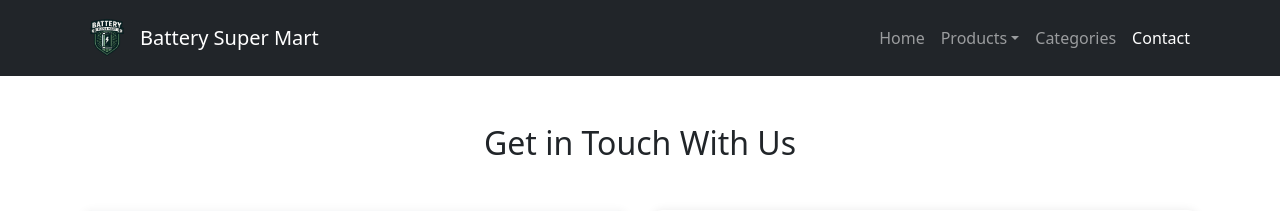
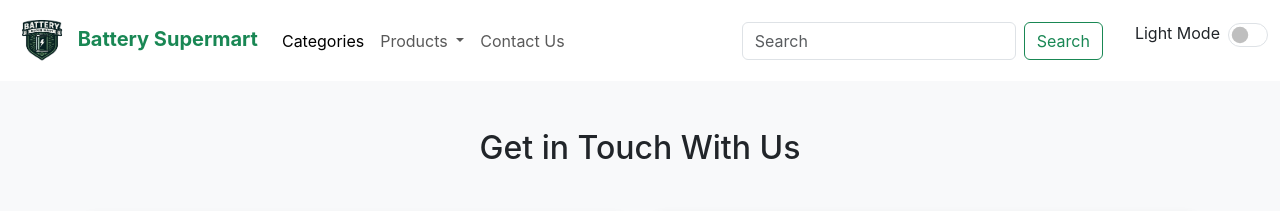
Before and after one commit to vidhiisaxena/Battery-Super-Mart, a Django app: page /contact/ in a window 1280 px wide. Shown: the top 211 px of the page. Run offline with Django 5.2, Linux system fonts and the light colour scheme.

Commit message:
added dark/ light mode toggle

```diff
--- a/battery_supermart/store/static/main.css
+++ b/battery_supermart/store/static/main.css
@@ -1,6 +1,6 @@
 body{
     font-family:"Inter", sans-serif;
-    background-color: #f8f9fa !important;
+    background-color: #f8f9fa;
 }
 .whatsapp-btn {
     position: fixed;
@@ -72,3 +72,67 @@ body{
   font-size: 1.05rem;
   line-height: 1.7;
 }
+
+/* Light Mode Styles */
+.light-mode {
+  background-color: #f8f9fa; /* Light gray */
+  color: #212529;
+}
+
+.light-mode .navbar {
+  background-color: #ffffff;
+  color: #212529;
+}
+
+.light-mode .card {
+  background-color: #ffffff;
+  color: #212529;
+}
+
+/* Dark Mode Styles */
+.dark-mode {
+  background-color: #121212; /* Dark background */
+  color: #f8f9fa;
+}
+
+.dark-mode .navbar {
+  background-color: #1f1f1f;
+  color: #f8f9fa;
+}
+
+.dark-mode .navbar a,
+.dark-mode .nav-link {
+  color: #f8f9fa !important;
+}
+
+.dark-mode .card {
+  background-color: #1e1e1e;
+  color: #f8f9fa;
+}
+
+
+.navbar .form-check {
+  display: flex;
+  align-items: center;
+  color: inherit;
+}
+
+.form-check-input.custom-switch {
+  width: 2.5em;
+  height: 1.5em;
+  cursor: pointer;
+  transition: box-shadow 0.3s ease-in-out;
+}
+.form-check-input.custom-switch {
+  transition: background-color 0.3s ease, box-shadow 0.3s ease;
+}
+.form-check-input.custom-switch:checked {
+  background-color: #28a745;
+  border-color: #28a745;
+  box-shadow: 0 0 10px 3px rgba(40, 167, 69, 0.5);
+}
+
+
+.form-check-input.custom-switch:focus {
+  box-shadow: 0 0 10px 3px rgba(40, 167, 69, 0.5);
+}
--- a/battery_supermart/store/templates/contact.html
+++ b/battery_supermart/store/templates/contact.html
@@ -6,6 +6,7 @@
   <title>Contact Us - Battery Supermart</title>
   <link rel="icon" type="image/x-icon" href="../static/img/Battery logo.png">
   <link href="https://cdn.jsdelivr.net/npm/bootstrap@5.3.3/dist/css/bootstrap.min.css" rel="stylesheet"/>
+  <link href="../static/main.css" rel="stylesheet">
   <style>
     .brand-logo {
       height: 50px;
@@ -43,34 +44,111 @@
     footer {
       background-color: #212529;
     }
+    /* Default Light Mode */
+  body.light-mode {
+    background-color: #f8f9fa;
+    color: #212529;
+  }
+
+  /* Dark Mode Styling */
+  body.dark-mode {
+    background-color: #1b2a2f;
+    color: #f8f9fa;
+  }
+
+  body.dark-mode .card,
+  body.dark-mode .navbar,
+  body.dark-mode .btn,
+  body.dark-mode .modal-content {
+    background-color: #243b42;
+    color: #f8f9fa;
+    border-color: #444;
+  }
+
+  body.dark-mode .btn-outline-light {
+    border-color: #f8f9fa;
+    color: #f8f9fa;
+  }
+  .dark-mode .form-container {
+  background-color: #1e1e1e !important; /* Dark card background */
+  color: #f8f9fa !important;
+  border: 1px solid #444; /* Optional */
+}
+
+/* DARK MODE STYLES */
+.dark-mode .form-section,
+.dark-mode .contact-card {
+  background-color: #1e1e1e !important;
+  color: #f8f9fa !important;
+  border: 1px solid #333;
+  border-radius: 10px;
+  padding: 20px;
+}
+
+.dark-mode .form-control {
+  background-color: #2a2a2a !important;
+  color: #f1f1f1 !important;
+  border: 1px solid #555 !important;
+}
+
+
+.dark-mode .form-control::placeholder {
+  color: #aaa;
+}
+
+
+.dark-mode .contact-card a {
+  color: #f8f9fa !important;
+}
+
   </style>
 </head>
-<body>
+<body class="light-mode" id="modeWrapper">
 
 <!-- Navbar -->
-<nav class="navbar navbar-expand-lg navbar-dark bg-dark sticky-top">
-  <div class="container">
-    <a class="navbar-brand d-flex align-items-center" href="./home.html">
-      <img src="../static/img/Battery logo.png" alt="Logo" class="brand-logo me-2"/>
-      Battery Super Mart
+<nav class="navbar navbar-expand-lg sticky-top">
+    <div class="container-fluid">
+        <a class="navbar-brand" href="./main.html">
+            <img src="../static/img/Battery logo.png" alt="Logo" width="60" height="55" class="d-inline-block">
+            <span class="fw-bolder text-success">Battery Supermart</span>
         </a>
-    <button class="navbar-toggler" type="button" data-bs-toggle="collapse" data-bs-target="#navbarNav">
+        <button class="navbar-toggler" type="button" data-bs-toggle="collapse" data-bs-target="#navbarSupportedContent" aria-controls="navbarSupportedContent" aria-expanded="false" aria-label="Toggle navigation">
         <span class="navbar-toggler-icon"></span>
         </button>
-    <div class="collapse navbar-collapse justify-content-end" id="navbarNav">
-      <ul class="navbar-nav">
-        <li class="nav-item"><a class="nav-link" href="./home.html">Home</a></li>
+        <div class="collapse navbar-collapse" id="navbarSupportedContent">
+        <ul class="navbar-nav me-auto mb-2 mb-lg-0">
+            <li class="nav-item">
+            <a class="nav-link active" aria-current="page" href="#batteryfinder">Categories</a>
+            </li>
             <li class="nav-item dropdown">
-          <a class="nav-link dropdown-toggle" href="#" role="button" data-bs-toggle="dropdown">Products</a>
+            <a class="nav-link dropdown-toggle" href="./products.html" role="button" data-bs-toggle="dropdown" aria-expanded="false">
+                Products
+            </a>
             <ul class="dropdown-menu">
-            <li><a class="dropdown-item" href="#">All Products</a></li>
-            <li><a class="dropdown-item" href="#">Best Sellers</a></li>
-            <li><a class="dropdown-item" href="#">Shop by Brand</a></li>
-            <li><a class="dropdown-item" href="#">Shop by Category</a></li>
+                <li><a class="dropdown-item" href="#BestSeller">Best Seller</a></li>
+                <li><a class="dropdown-item" href="#CarModel">Shop by Car Model</a></li>
+                <li><a class="dropdown-item" href="#by-brand">Shop by Brand</a></li>
             </ul>
             </li>
-        <li class="nav-item"><a class="nav-link" href="#">Categories</a></li>
-        <li class="nav-item"><a class="nav-link active" href="./contact.html">Contact</a></li>
+            <li class="nav-item">
+            <a class="nav-link" href="./contact.html">Contact Us</a>
+            </li>
+            <li class="nav-item">
+              <a class="nav-link" aria-disabled="true">
+              </a>
+            </li>
+        </ul>
+        <form class="d-flex" role="search">
+            <input class="form-control me-2" type="search" placeholder="Search" aria-label="Search">
+            <button class="btn btn-outline-success" type="submit">Search</button>
+        </form>
+        <ul>
+          <div class="d-flex align-items-center ms-auto">
+            <label class="form-check-label me-2" for="darkModeToggle">Light Mode</label>
+            <div class="form-check form-switch m-0">
+              <input class="form-check-input custom-switch" type="checkbox" id="darkModeToggle">
+            </div>
+          </div>
         </ul>
         </div>
     </div>
@@ -162,6 +240,14 @@
     alert('Your inquiry has been submitted. Thank you!');
     this.reset();
   });
+ //Dark Mode Toggle
+  document.getElementById("darkModeToggle").addEventListener("change", function () {
+  document.body.classList.toggle("dark-mode");
+    const label = document.getElementById("toggleLabel");
+    label.textContent = this.checked ? "Light Mode" : "Dark Mode";
+  });
+
+
 </script>
 
 </body>
```
Also changed, not shown: battery_supermart/store/templates/main.html (+27 -7 lines). Lines whose indentation alone changed are shown as unchanged.
